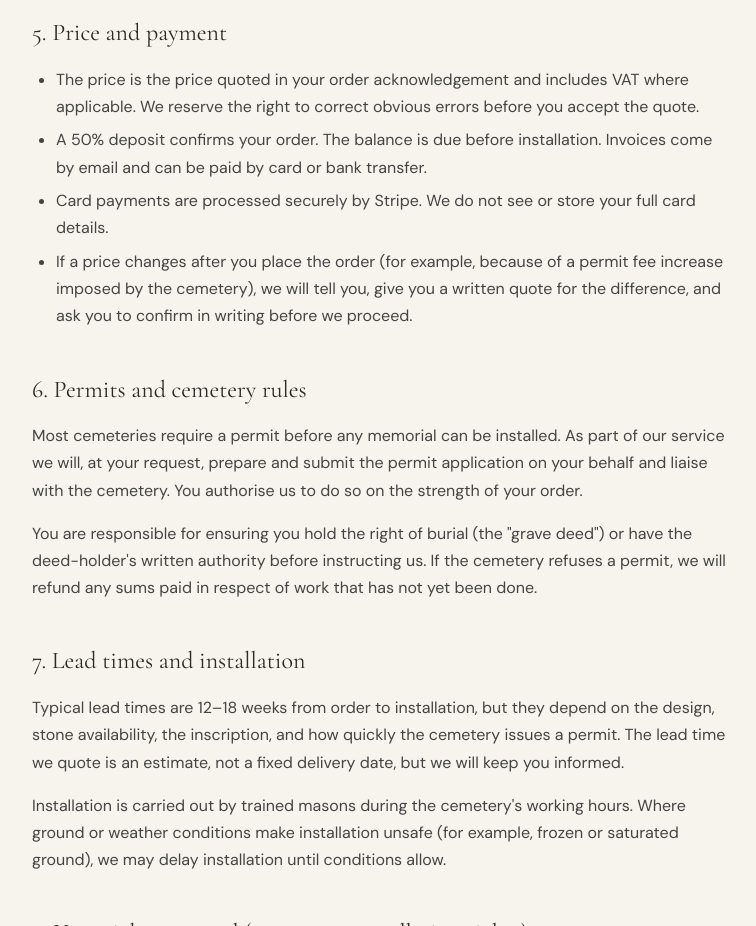
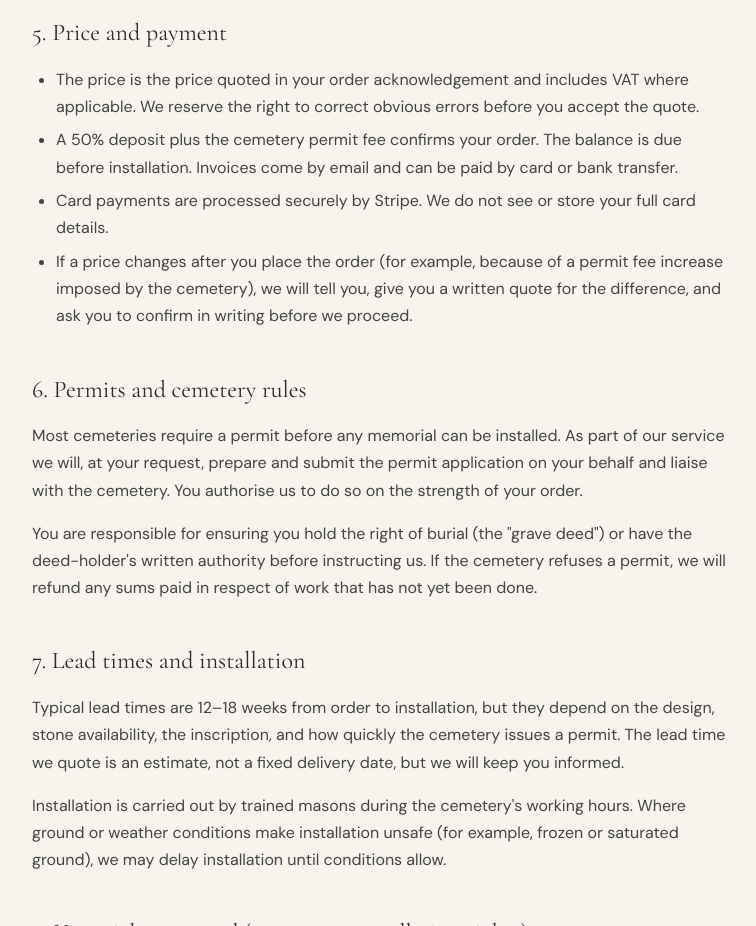
Before and after one commit to Unify-Now-Digital/SearsMelvin, a plain HTML site: page terms.html in a window 1280 px wide. Shown: the part 1720-2646 px from the top of the page, without its empty margins (260-1016 px from the left). Drawn offline with nearby package versions, Linux system fonts and the light colour scheme.

Commit message:
Copy: include cemetery permit fee in payment wording

```diff
--- a/terms.html
+++ b/terms.html
@@ -525,7 +525,7 @@
         <h2>5. Price and payment</h2>
         <ul>
             <li>The price is the price quoted in your order acknowledgement and includes VAT where applicable. We reserve the right to correct obvious errors before you accept the quote.</li>
-            <li>A 50% deposit confirms your order. The balance is due before installation. Invoices come by email and can be paid by card or bank transfer.</li>
+            <li>A 50% deposit plus the cemetery permit fee confirms your order. The balance is due before installation. Invoices come by email and can be paid by card or bank transfer.</li>
             <li>Card payments are processed securely by Stripe. We do not see or store your full card details.</li>
             <li>If a price changes after you place the order (for example, because of a permit fee increase imposed by the cemetery), we will tell you, give you a written quote for the difference, and ask you to confirm in writing before we proceed.</li>
         </ul>
@@ -707,7 +707,7 @@ function declineCookies() {
             { q: "How long does a memorial take?", a: "Typically 12-18 weeks from order to installation.", url: "/faq#timing" },
             { q: "What is a permit?", a: "A permit is required by the cemetery before any memorial can be installed.", url: "/faq#permits" },
             { q: "How much does a headstone cost?", a: "Prices start from around \u00a31,400 for lawn headstones.", url: "/faq#pricing" },
-            { q: "How does payment work?", a: "A 50% deposit confirms your order. The balance is due before installation. Invoices come by email and can be paid by card or bank transfer.", url: "/faq#payment" },
+            { q: "How does payment work?", a: "A 50% deposit plus the cemetery permit fee confirms your order. The balance is due before installation. Invoices come by email and can be paid by card or bank transfer.", url: "/faq#payment" },
             { q: "Can I visit the showroom?", a: "Yes, our showroom is open by appointment in Hampstead Garden Suburb.", url: "/contact" },
             { q: "What stone colours are available?", a: "We offer Black Galaxy, Vizag Blue, Rustenberg Grey, and more.", url: "/memorials" },
             { q: "How do I care for a memorial?", a: "Regular cleaning with water and a soft cloth is recommended.", url: "/care-guide" },
```
Also changed, not shown: about.html (+1 -1 lines), admin-products.html (+1 -1 lines), brochure.html (+1 -1 lines), care-guide.html (+1 -1 lines), contact.html (+1 -1 lines), faq.html (+3 -3 lines), index.html (+2 -2 lines), memorial.html (+1 -1 lines), memorials.html (+1 -1 lines), privacy.html (+1 -1 lines), quote.html (+1 -1 lines), resources.html (+1 -1 lines).
